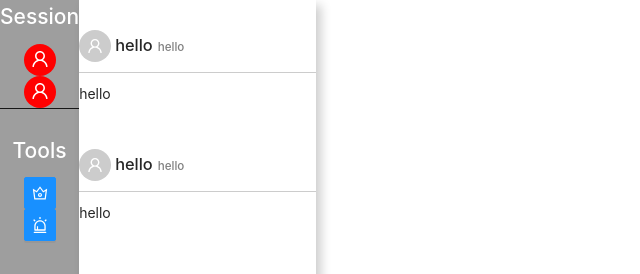
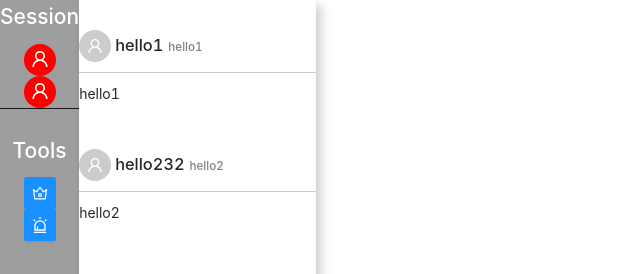
Before and after one commit to offlinedoctor/Unreal-Mail-Box, a React (Create React App) app in the folder ReactFrontend/react-mailbox/: page / in a window 1280 px wide. Shown: the top 274 px of the page, without its empty margins (0-640 px from the left). Built offline with nearby package versions, Linux system fonts and the light colour scheme.

Commit message:
Fix structure for mailbox sending.
Ensure ue4 backend now sends the properly formatted JSON to React

```diff
--- a/ReactFrontend/react-mailbox/src/App.js
+++ b/ReactFrontend/react-mailbox/src/App.js
@@ -8,27 +8,50 @@ import {Input} from 'antd';
 const  {TextArea} = Input;
 
 var ArrayList =
-[
-	{
-		username: "hello",
-		chat: "hello",
-		timestamp: "hello"
-	},
-	{
-		username: "hello",
-		chat: "hello",
-		timestamp: "hello"
-	}
-];
+{
+	"List":
+	[
+		{
+			username: "hello1",
+			chat: "hello1",
+			timestamp: "hello1"
+		},
+		{
+			username: "hello232",
+			chat: "hello2",
+			timestamp: "hello2"
+		}
+	]
+};
 
 window.ue.interface.UpdateArrayList = function(JSON_PayLoad)
 {
-	console.log(JSON_PayLoad);
 	ArrayList = JSON_PayLoad;
+	console.log(ArrayList);
+	window.AppComponent.UpdateStateArrayList();
 }
 
 class App extends React.Component
 {
+	constructor()
+	{
+		super();
+
+		this.state =
+		{
+			StateArrayList: ArrayList,
+		}
+
+		window.AppComponent = this;
+		this.UpdateStateArrayList = this.UpdateStateArrayList.bind(this);
+	}
+
+	UpdateStateArrayList()
+	{
+		this.setState({StateArrayList: ArrayList});
+		console.log(this.StateArrayList);
+	}
+
 	render()
 	{
 		return(
@@ -39,7 +62,7 @@ class App extends React.Component
 				<div style={{display: "flex", flexDirection: "column", boxShadow: "5px 5px 10px 0px rgba(0,0,0,0.2)"}}>
 					<div style={{height: "500px", overflowY: "auto", overflowX: "hidden"}}>
 					{
-						ArrayList.map(eachIteration =>
+						this.state.StateArrayList.List.map(eachIteration =>
 							<EachChatBox username={eachIteration.username} chat={eachIteration.chat} timestamp = {eachIteration.timestamp}/>
 						)
 					}
```
Also changed, not shown: 1 other file (tests, documents, lock files or other folders).
